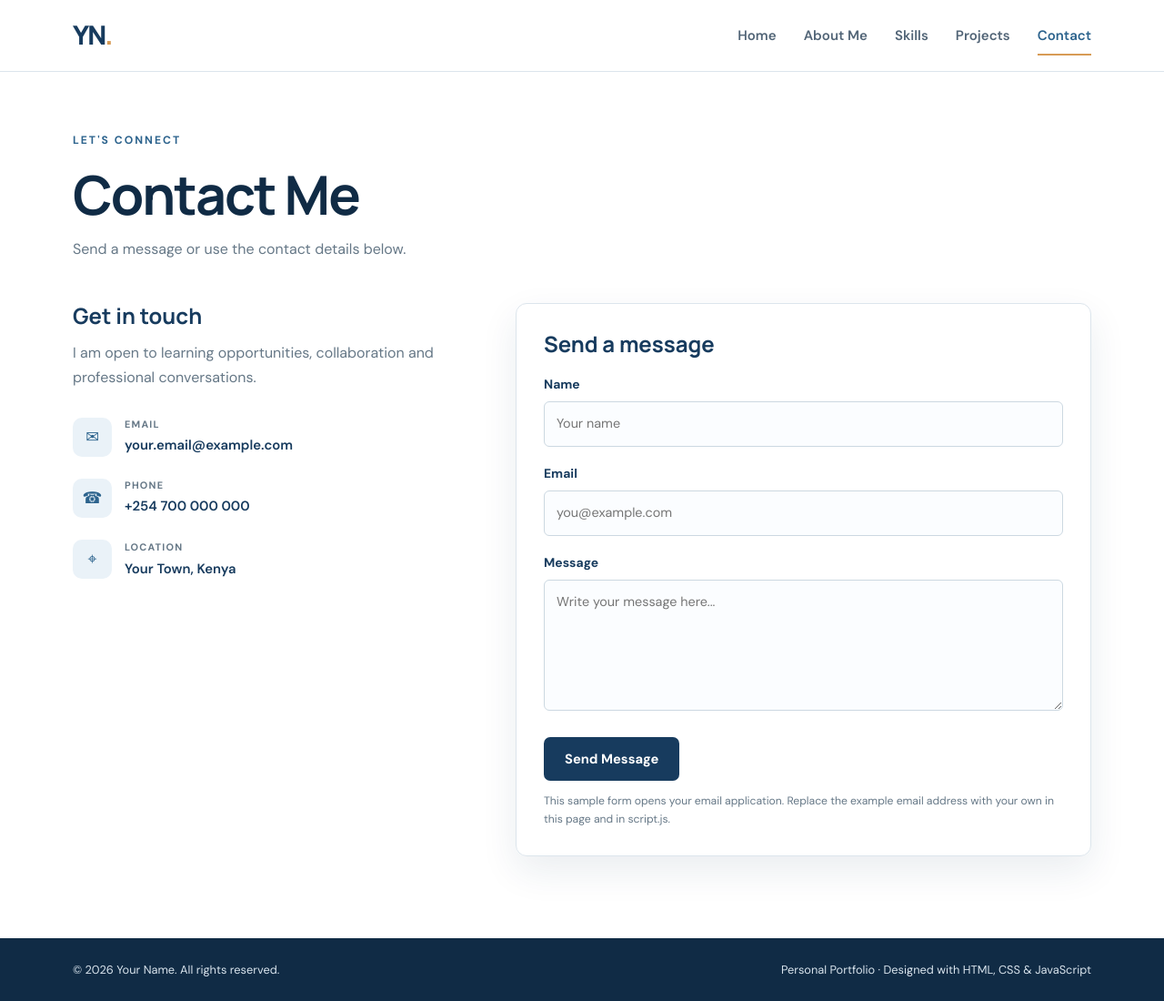
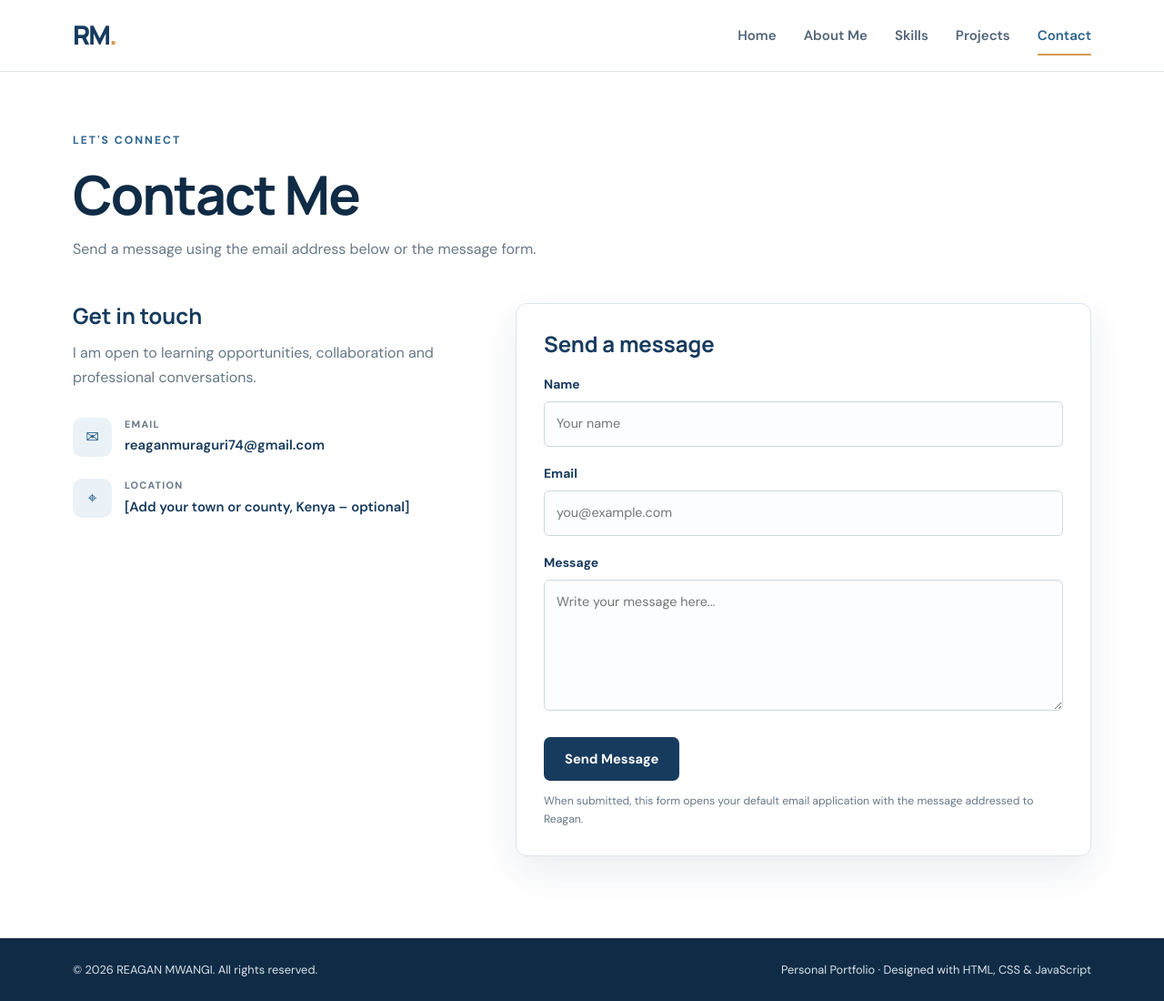
Before and after one commit to Reagan-tech456/fluffy-computing-machine, a plain HTML site: page contact.html in a window 1280 px wide. Shown: the whole page at 91% size. Drawn offline with Linux system fonts and the light colour scheme.

Commit message:
Personalize portfolio with Reagan Mwangi details

```diff
--- a/contact.html
+++ b/contact.html
@@ -3,26 +3,25 @@
 <head>
   <meta charset="UTF-8">
   <meta name="viewport" content="width=device-width, initial-scale=1.0">
-  <meta name="description" content="Contact details and message form for my personal portfolio.">
-  <title>Contact | Your Name – Portfolio</title>
+  <meta name="description" content="Contact Reagan Mwangi by email.">
+  <title>Contact | Reagan Mwangi – Portfolio</title>
   <link rel="stylesheet" href="style.css">
   <script src="script.js" defer></script>
 </head>
 <body>
   <header class="site-header"><div class="container header-inner">
-    <a class="brand" href="index.html" aria-label="Your Name home">YN<span>.</span></a>
+    <a class="brand" href="index.html" aria-label="Reagan Mwangi home">RM<span>.</span></a>
     <button class="menu-toggle" type="button" aria-label="Open navigation" aria-expanded="false">☰</button>
     <nav class="navigation" aria-label="Main navigation">
       <a href="index.html">Home</a><a href="about.html">About Me</a><a href="skills.html">Skills</a><a href="projects.html">Projects</a><a class="active" href="contact.html" aria-current="page">Contact</a>
     </nav>
   </div></header>
   <main class="container page-main">
-    <section class="page-heading"><p class="eyebrow">LET'S CONNECT</p><h1>Contact Me</h1><p>Send a message or use the contact details below.</p></section>
+    <section class="page-heading"><p class="eyebrow">LET'S CONNECT</p><h1>Contact Me</h1><p>Send a message using the email address below or the message form.</p></section>
     <section class="contact-layout">
       <div class="contact-info"><h2>Get in touch</h2><p>I am open to learning opportunities, collaboration and professional conversations.</p>
-        <div class="contact-detail"><span class="detail-icon">✉</span><div><small>EMAIL</small><a href="mailto:your.email@example.com">your.email@example.com</a></div></div>
-        <div class="contact-detail"><span class="detail-icon">☎</span><div><small>PHONE</small><a href="tel:+254700000000">+254 700 000 000</a></div></div>
-        <div class="contact-detail"><span class="detail-icon">⌖</span><div><small>LOCATION</small><p>Your Town, Kenya</p></div></div>
+        <div class="contact-detail"><span class="detail-icon">✉</span><div><small>EMAIL</small><a href="mailto:reaganmuraguri74@gmail.com">reaganmuraguri74@gmail.com</a></div></div>
+        <div class="contact-detail"><span class="detail-icon">⌖</span><div><small>LOCATION</small><p>[Add your town or county, Kenya – optional]</p></div></div>
       </div>
       <form class="contact-form" id="contactForm">
         <h2>Send a message</h2>
@@ -30,10 +29,10 @@
         <label for="email">Email</label><input type="email" id="email" name="email" placeholder="you@example.com" required>
         <label for="message">Message</label><textarea id="message" name="message" rows="5" placeholder="Write your message here..." required></textarea>
         <button class="button button-primary" type="submit">Send Message</button>
-        <p class="form-note" id="formNote">This sample form opens your email application. Replace the example email address with your own in this page and in script.js.</p>
+        <p class="form-note" id="formNote">When submitted, this form opens your default email application with the message addressed to Reagan.</p>
       </form>
     </section>
   </main>
-  <footer class="site-footer"><div class="container footer-inner"><p>© <span class="year"></span> Your Name. All rights reserved.</p><p>Personal Portfolio · Designed with HTML, CSS &amp; JavaScript</p></div></footer>
+  <footer class="site-footer"><div class="container footer-inner"><p>© <span class="year"></span> REAGAN MWANGI. All rights reserved.</p><p>Personal Portfolio · Designed with HTML, CSS &amp; JavaScript</p></div></footer>
 </body>
 </html>
```
